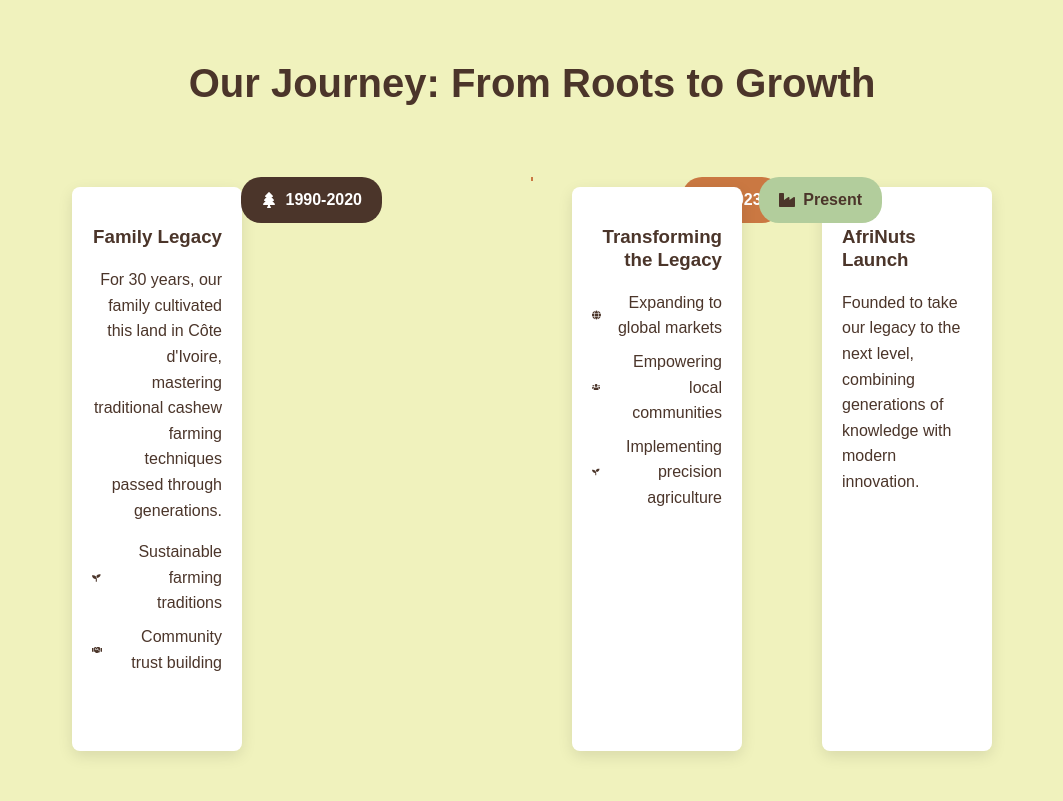
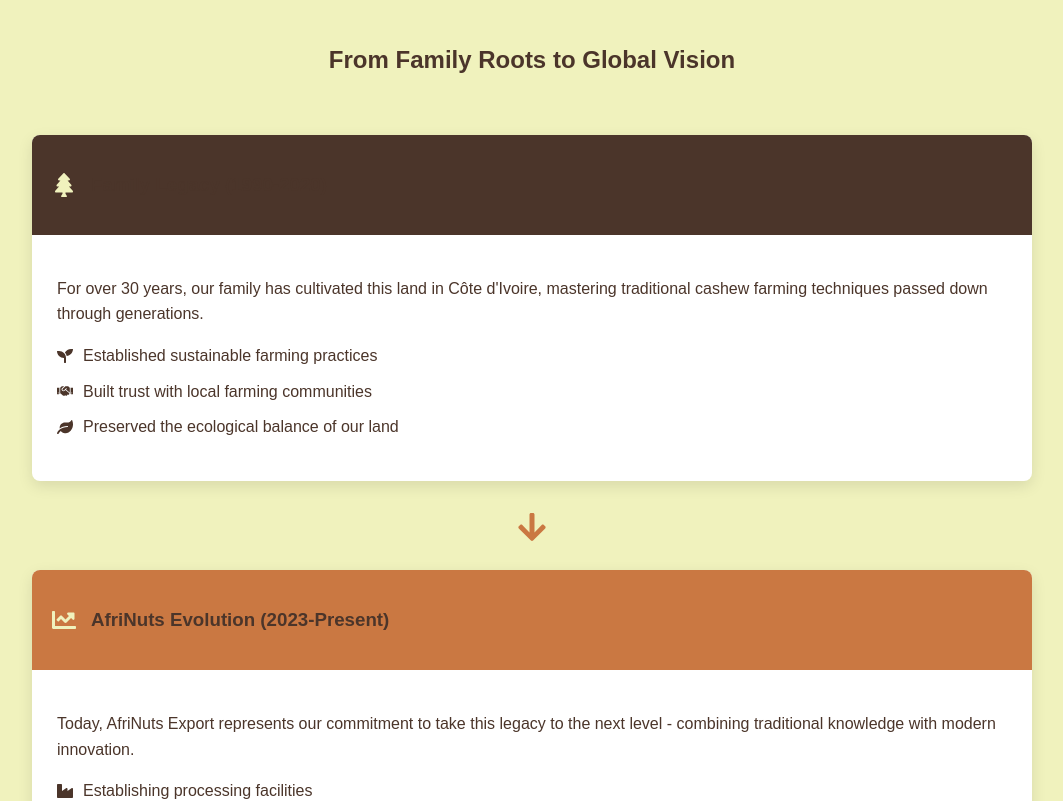
Before and after one commit to Hamza-hub320/afrinuts-export-website, a React (Create React App) app: page /afrinuts-export-website/about in a window 1280 px wide. Shown: the part 2500-3301 px from the top of the page, without its empty margins (108-1171 px from the left). Built offline with nearby package versions, Linux system fonts and the light colour scheme.

Commit message:
Redesigned timeline section to emphasize family legacy and future vision

```diff
--- a/src/pages/About.css
+++ b/src/pages/About.css
@@ -397,106 +397,90 @@
   }
 }
 
-/* Timeline Section */
-.timeline-section {
+/* Legacy Timeline */
+.legacy-section {
   padding: 80px 20px;
 }
 
-.timeline-container {
-  max-width: 1200px;
+.legacy-container {
+  max-width: 1000px;
   margin: 0 auto;
-  overflow-x: auto;
+}
+
+.legacy-timeline {
+  position: relative;
   padding: 20px 0;
 }
 
-.timeline {
-  display: flex;
-  min-width: 800px; /* Ensures horizontal layout */
-  position: relative;
-  padding-bottom: 40px;
+.era {
+  background: white;
+  border-radius: 8px;
+  box-shadow: 0 5px 15px rgba(0,0,0,0.1);
+  margin-bottom: 30px;
+  overflow: hidden;
 }
 
-.timeline::before {
-  content: '';
-  position: absolute;
-  height: 4px;
-  background: #CA7842;
-  top: 50px;
-  left: 0;
-  right: 0;
-  z-index: 1;
+.era-header {
+  padding: 20px;
+  display: flex;
+  align-items: center;
+  gap: 15px;
 }
 
-.timeline-item {
-  flex: 1;
-  padding: 0 15px;
-  position: relative;
-  z-index: 2;
+.era-icon {
+  font-size: 1.5rem;
 }
 
-.timeline-date {
-  color: white;
-  padding: 10px 15px;
-  border-radius: 20px;
+.era-content {
+  padding: 25px;
+}
+
+.legacy-feats {
+  margin-top: 15px;
+  list-style: none;
+  padding-left: 0;
+}
+
+.legacy-feats li {
+  margin-bottom: 10px;
+  display: flex;
+  align-items: center;
+  gap: 10px;
+}
+
+.transition-arrow {
   text-align: center;
-  font-weight: bold;
-  margin-bottom: 15px;
+  margin: 20px 0;
+  position: relative;
+}
+
+.future-vision {
+  background: white;
+  border-radius: 8px;
+  padding: 30px;
+  border-top: 5px solid;
+  text-align: center;
+  box-shadow: 0 5px 15px rgba(0,0,0,0.1);
+}
+
+.vision-header {
   display: flex;
   align-items: center;
   justify-content: center;
-  width: fit-content;
-  margin-left: auto;
-  margin-right: auto;
+  gap: 15px;
+  margin-bottom: 20px;
 }
 
-.timeline-content {
-  padding: 20px;
-  border-radius: 8px;
-  box-shadow: 0 5px 15px rgba(0,0,0,0.1);
-  height: 100%;
-}
-
-.timeline-features {
-  list-style: none;
-  padding-left: 0;
-  margin-top: 15px;
-}
-
-.timeline-features li {
-  margin-bottom: 8px;
-  display: flex;
-  align-items: center;
-  gap: 8px;
-}
-
-/* Responsive Design */
+/* Responsive */
 @media (max-width: 768px) {
-  .timeline {
+  .era-header {
     flex-direction: column;
-    min-width: auto;
+    text-align: center;
+    gap: 10px;
   }
 
-  .timeline::before {
-    height: 100%;
-    width: 4px;
-    left: 50px;
-    top: 0;
-  }
-
-  .timeline-item {
-    margin-bottom: 30px;
-    display: flex;
-    gap: 20px;
-    align-items: flex-start;
-  }
-
-  .timeline-date {
-    margin: 0;
-    min-width: 100px;
-  }
-
-  .timeline-content {
-    flex: 1;
+  .vision-header {
+    flex-direction: column;
   }
 }
 
--- a/src/pages/About.js
+++ b/src/pages/About.js
@@ -153,73 +153,67 @@
       </section>
 
       {/* Legacy Timeline Section */}
-      <section className="timeline-section" style={{ backgroundColor: '#F0F2BD' }}>
-        <h2 style={{ color: '#4B352A', textAlign: 'center' }}>Our Journey: From Roots to Growth</h2>
-        <div className="timeline-container">
-          <div className="timeline">
-            {/* Family Legacy Item */}
-            <div className="timeline-item">
-              <div className="timeline-date" style={{ backgroundColor: '#4B352A' }}>
-                <FaTree style={{ marginRight: '8px' }} />
-                1990-2020
+      <section className="legacy-section" style={{ backgroundColor: '#F0F2BD' }}>
+        <div className="legacy-container">
+          <h2 style={{ color: '#4B352A', textAlign: 'center', marginBottom: '40px' }}>
+            From Family Roots to Global Vision
+          </h2>
+
+          <div className="legacy-timeline">
+            {/* Family Legacy Era */}
+            <div className="era">
+              <div className="era-header" style={{ backgroundColor: '#4B352A', color: '#F0F2BD' }}>
+                <FaTree className="era-icon" />
+                <h3>Family Legacy (1990-2020)</h3>
               </div>
-              <div className="timeline-content" style={{ backgroundColor: 'white' }}>
-                <h3 style={{ color: '#4B352A' }}>Family Legacy</h3>
+              <div className="era-content">
                 <p>
-                  For 30 years, our family cultivated this land in Côte d'Ivoire, mastering
-                  traditional cashew farming techniques passed through generations.
+                  For over 30 years, our family has cultivated this land in Côte d'Ivoire,
+                  mastering traditional cashew farming techniques passed down through generations.
                 </p>
-                <ul className="timeline-features">
-                  <li><FaSeedling /> Sustainable farming traditions</li>
-                  <li><FaHandshake /> Community trust building</li>
+                <ul className="legacy-feats">
+                  <li><FaSeedling /> Established sustainable farming practices</li>
+                  <li><FaHandshake /> Built trust with local farming communities</li>
+                  <li><FaLeaf /> Preserved the ecological balance of our land</li>
                 </ul>
               </div>
             </div>
 
-            {/* AfriNuts Founding Item */}
-            <div className="timeline-item">
-              <div className="timeline-date" style={{ backgroundColor: '#CA7842' }}>
-                <FaChartLine style={{ marginRight: '8px' }} />
-                2023
-              </div>
-              <div className="timeline-content" style={{ backgroundColor: 'white' }}>
-                <h3 style={{ color: '#4B352A' }}>AfriNuts Launch</h3>
-                <p>
-                  Founded to take our legacy to the next level, combining generations of
-                  knowledge with modern innovation.
-                </p>
-              </div>
+            {/* Transition Arrow */}
+            <div className="transition-arrow">
+              <FaArrowDown style={{ color: '#CA7842', fontSize: '2rem' }} />
             </div>
 
-            {/* Current Progress Item */}
-            <div className="timeline-item">
-              <div className="timeline-date" style={{ backgroundColor: '#B2CD9C', color: '#4B352A' }}>
-                <FaIndustry style={{ marginRight: '8px' }} />
-                Present
+            {/* AfriNuts Era */}
+            <div className="era">
+              <div className="era-header" style={{ backgroundColor: '#CA7842', color: '#F0F2BD' }}>
+                <FaChartLine className="era-icon" />
+                <h3>AfriNuts Evolution (2023-Present)</h3>
               </div>
-              <div className="timeline-content" style={{ backgroundColor: 'white' }}>
-                <h3 style={{ color: '#4B352A' }}>Transforming the Legacy</h3>
-                <ul className="timeline-features">
-                  <li><FaGlobe /> Expanding to global markets</li>
+              <div className="era-content">
+                <p>
+                  Today, AfriNuts Export represents our commitment to take this legacy to the next level -
+                  combining traditional knowledge with modern innovation.
+                </p>
+                <ul className="legacy-feats">
+                  <li><FaIndustry /> Establishing processing facilities</li>
+                  <li><FaGlobe /> Expanding to international markets</li>
                   <li><FaUsers /> Empowering local communities</li>
                   <li><FaSeedling /> Implementing precision agriculture</li>
                 </ul>
               </div>
             </div>
 
-            {/* Future Vision Item */}
-            <div className="timeline-item">
-              <div className="timeline-date" style={{ backgroundColor: '#4B352A' }}>
-                <FaRocket style={{ marginRight: '8px' }} />
-                2031
+            {/* Future Vision */}
+            <div className="future-vision" style={{ borderColor: '#B2CD9C' }}>
+              <div className="vision-header">
+                <FaRocket style={{ color: '#4B352A', fontSize: '1.5rem' }} />
+                <h3 style={{ color: '#4B352A' }}>Our 2031 Vision</h3>
               </div>
-              <div className="timeline-content" style={{ backgroundColor: 'white' }}>
-                <h3 style={{ color: '#4B352A' }}>Our Vision</h3>
-                <p>
-                  To become West Africa's premier cashew exporter while maintaining our
-                  values of sustainability and community development.
-                </p>
-              </div>
+              <p>
+                By 2031, we aim to become West Africa's premier cashew exporter while maintaining
+                our core values of sustainability and community development.
+              </p>
             </div>
           </div>
         </div>
```
